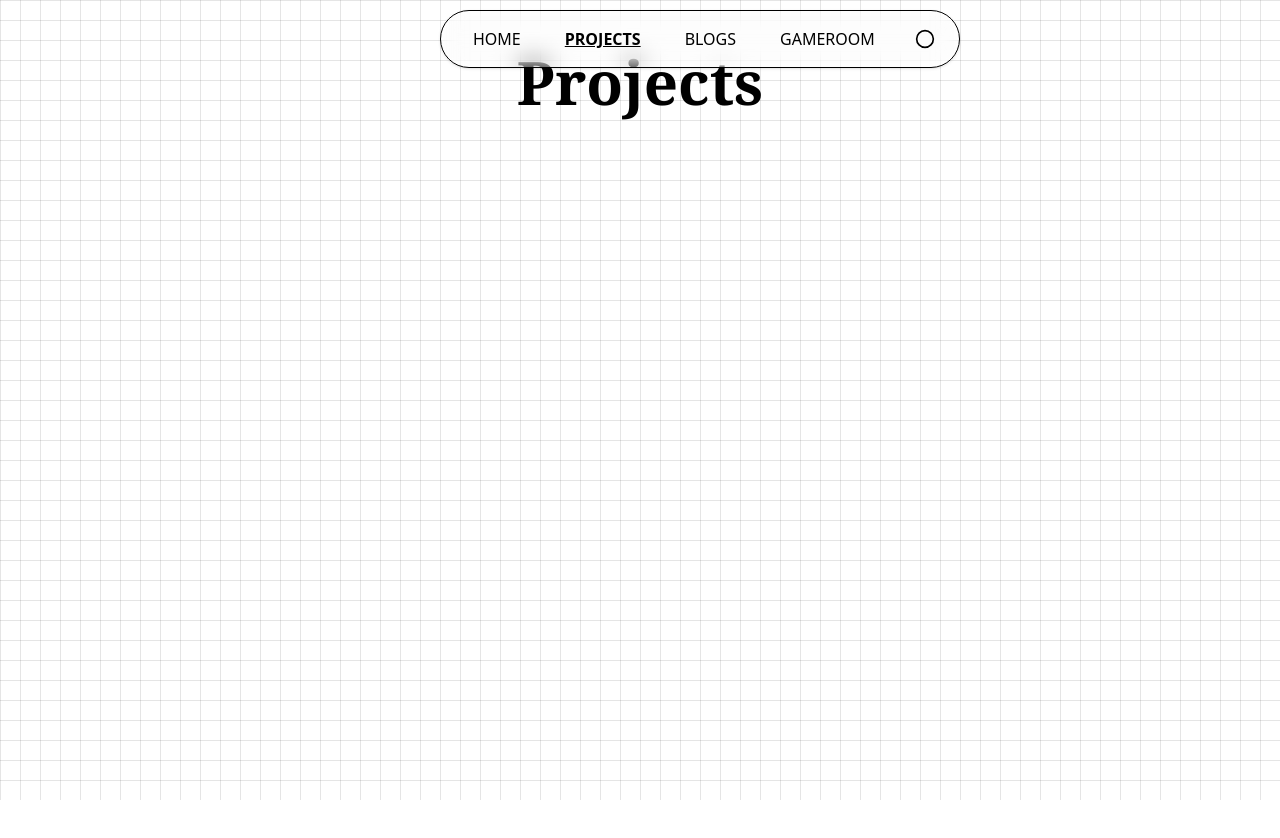
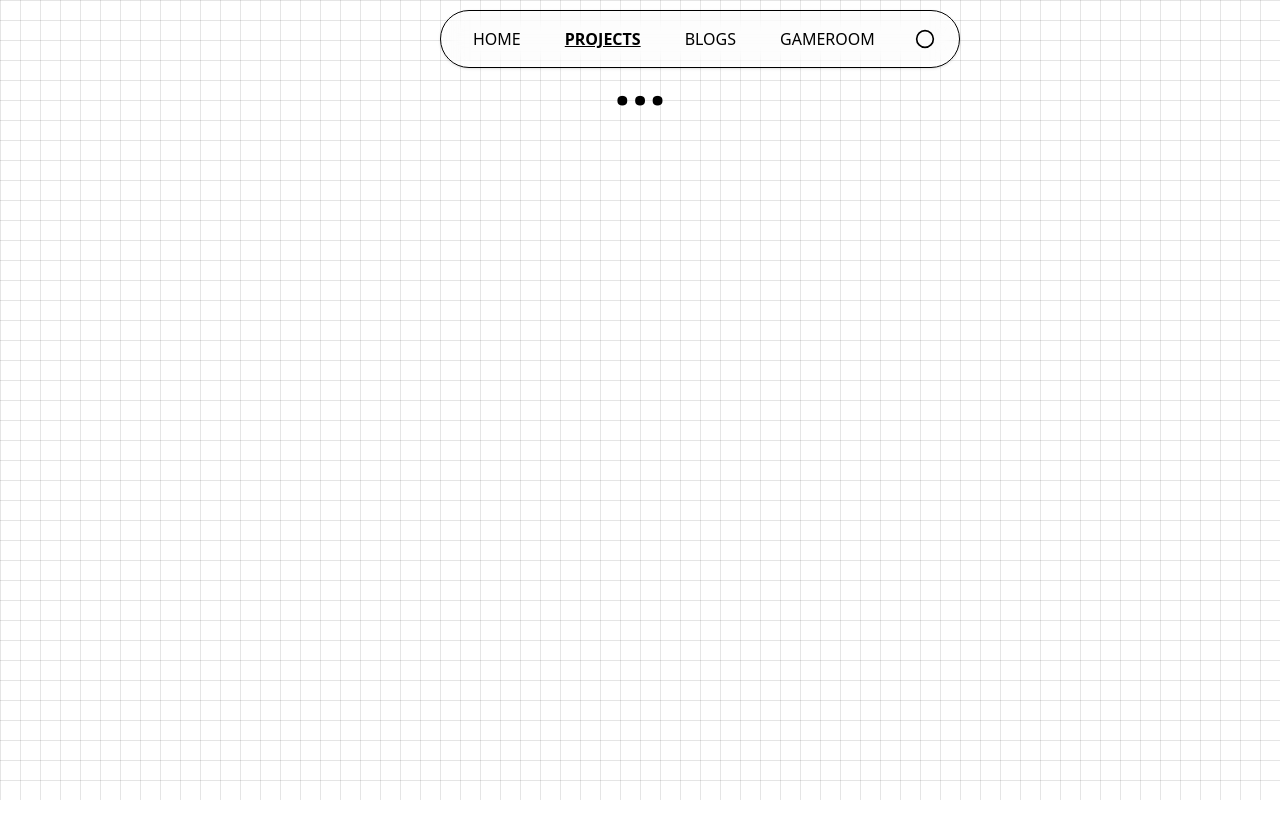
Before and after one commit to crucie/kshimate.me, a React (Vite) app: page /projects in a window 1280 px wide. Shown: the top 838 px of the page. Built offline with nearby package versions, Linux system fonts and the light colour scheme.

Commit message:
minor update

```diff
--- a/src/Pages/Projects/Projects.jsx
+++ b/src/Pages/Projects/Projects.jsx
@@ -28,7 +28,7 @@ function Projects() {
   return (
     <div className='flex w-full min-h-screen flex-col align-middle items-center p-8'>
       <h1 className='text-6xl font-bold font-serif mb-12'>
-        Projects
+        ...
       </h1>
 
     </div>
```
Also changed, not shown: src/Pages/Projects/Scraps/DoNothing/Teleprompter/WebPrompter.jsx (line endings or trailing spaces).
